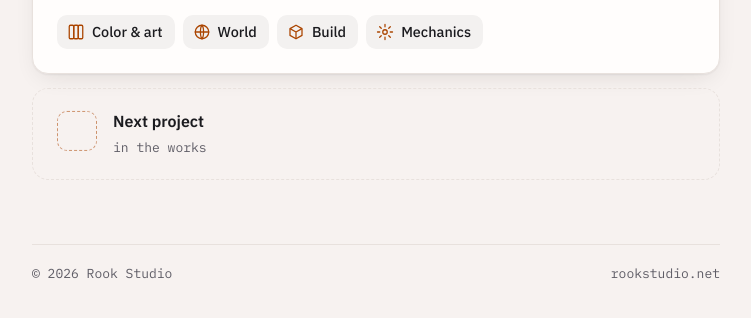
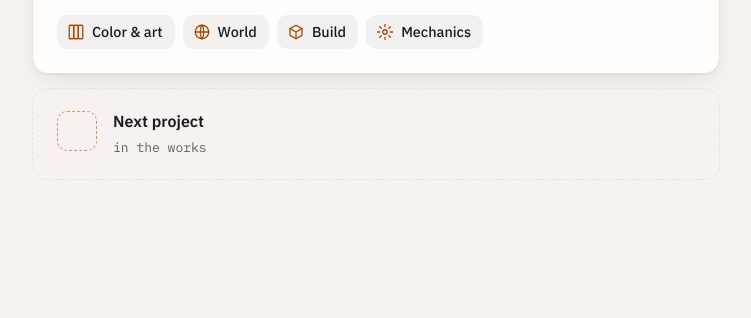
Before and after one commit to Ar2k2/rookstudio, a plain HTML site: page index.html in a window 1280 px wide. Shown: the part 684-1002 px from the top of the page, without its empty margins (264-1015 px from the left). After the commit the page ends 936 px from the top, so only its background shows below. Drawn offline with Linux system fonts and the light colour scheme.

Commit message:
Drop the footer; fix logo flicker after hover
Co-Authored-By: Claude Opus 5.5 <noreply@anthropic.com>

```diff
--- a/index.html
+++ b/index.html
@@ -43,7 +43,7 @@
     mask: radial-gradient(ellipse 80% 60% at 50% 0%, #000 30%, transparent 75%); }
   body::after { background: radial-gradient(ellipse 60% 45% at 50% -5%, var(--glow), transparent 70%); }
 
-  .wrap { max-width: 720px; margin: 0 auto; padding: 0 16px; }
+  .wrap { max-width: 720px; margin: 0 auto; padding: 0 16px 72px; }
   .in { animation: in .7s var(--enter) both; animation-delay: calc(var(--i, 0) * 80ms); }
   @keyframes in { from { opacity: 0; transform: translateY(12px); } }
 
@@ -57,7 +57,8 @@
   header.hero { padding: 72px 0 56px; text-align: center; }
   .hero .logo { width: 156px; height: auto; color: var(--text); overflow: visible; margin: 0 auto 28px; display: block;
     filter: drop-shadow(0 18px 24px var(--glow)); }
-  .hero .logo:hover { animation: wobble .5s var(--spring); }
+  /* Keep `in` listed so leaving hover doesn't restart the fade-in (that was the flicker). */
+  .hero .logo:hover { animation: in .7s var(--enter) calc(var(--i, 0) * 80ms) both, wobble .5s var(--spring); }
   @keyframes wobble { 30% { transform: rotate(-3deg) scale(1.03); } 65% { transform: rotate(2deg); } }
   h1 { font-size: clamp(2.6rem, 9vw, 4.2rem); line-height: 1; letter-spacing: -.035em; margin: 0 0 16px; font-weight: 700; }
   h1 em { font-style: normal; color: var(--accent); }
@@ -126,9 +127,6 @@
   .next b { display: block; color: var(--text); font-weight: 600; }
   .next span { font: 13px var(--mono); }
 
-  footer { display: flex; flex-wrap: wrap; gap: 8px 16px; justify-content: space-between; margin: 64px 0 40px; padding-top: 20px;
-    border-top: 1px solid var(--border); font: 13px var(--mono); color: var(--muted); }
-
   @media (max-width: 520px) {
     header.hero { padding: 40px 0 40px; }
     .hero .logo { width: 120px; }
@@ -192,7 +190,6 @@
     </div>
   </main>
 
-  <footer class="in" style="--i:8"><span>© 2026 Rook Studio</span><span>rookstudio.net</span></footer>
 </div>
 
 <script>
```
